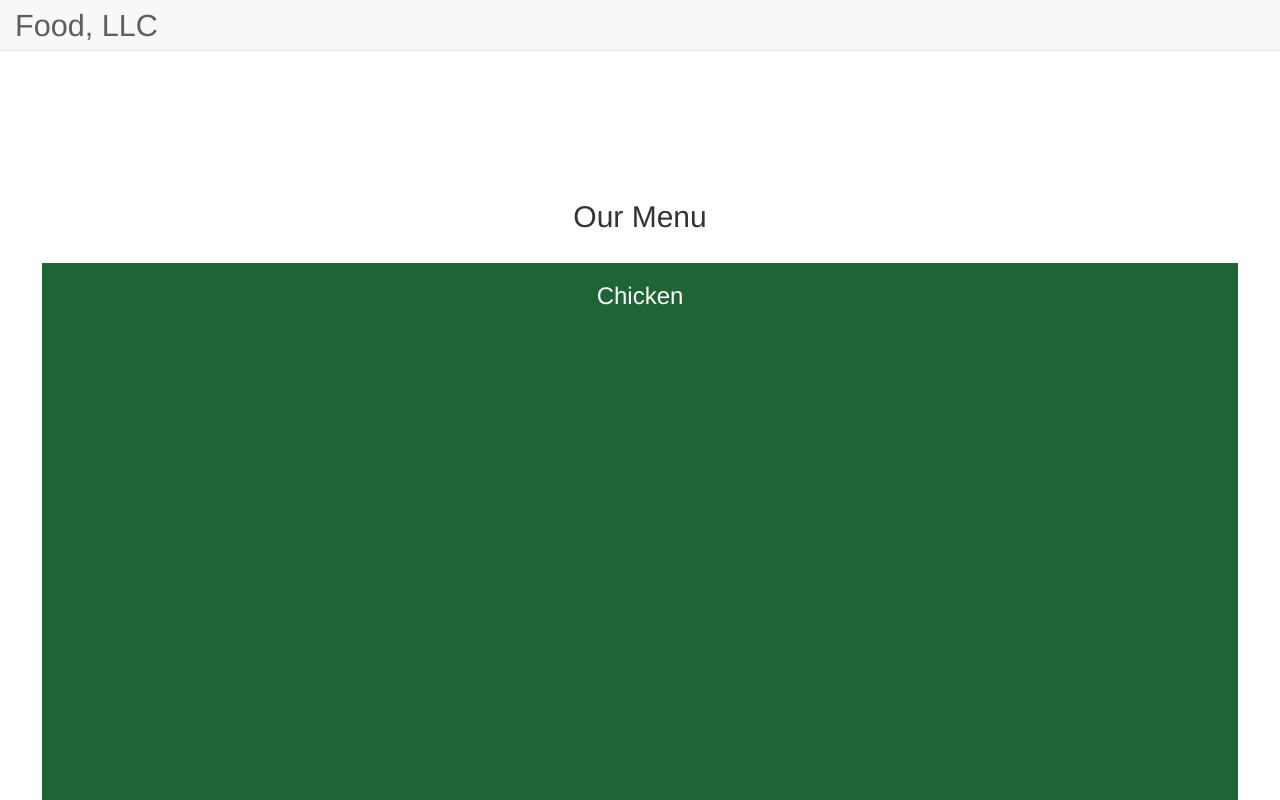
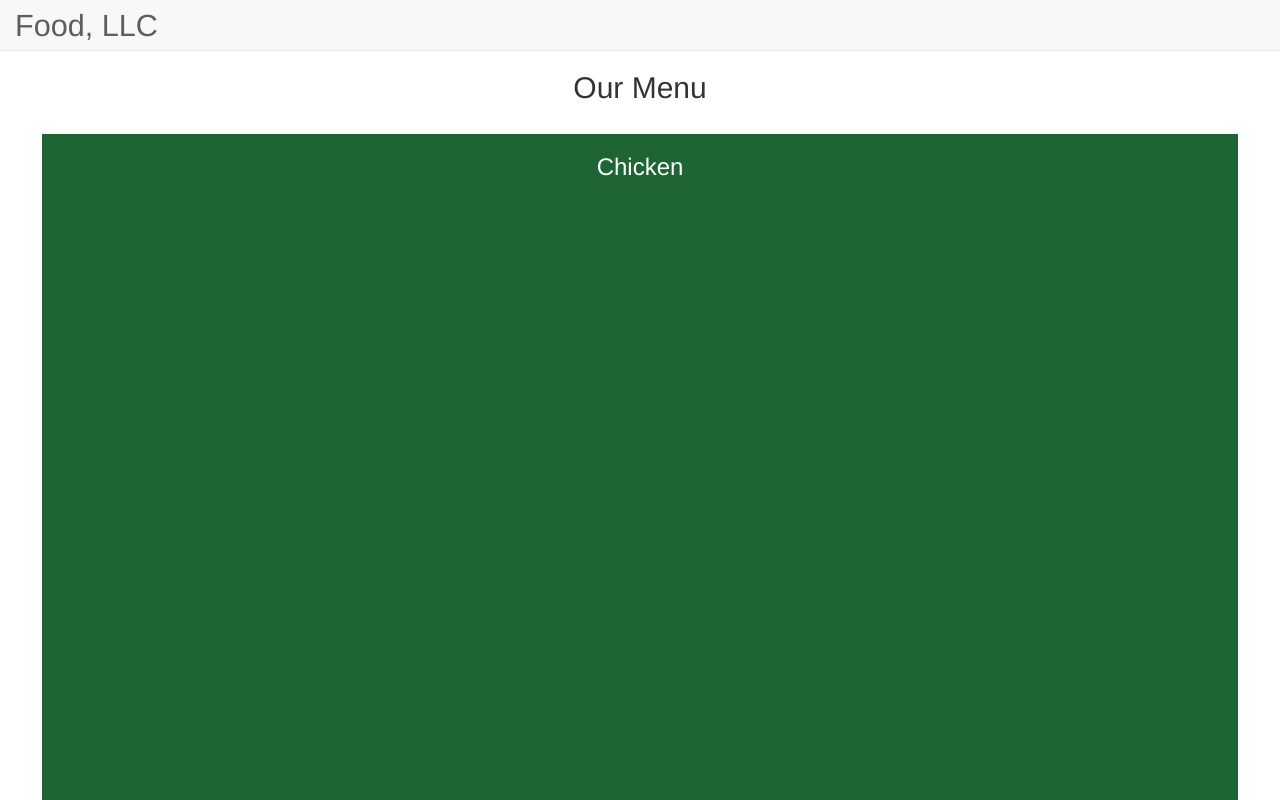
Before and after one commit to Zkaron/coursera-assignments, a plain HTML site: page module3_sol/index.html in a window 1280 px wide. Shown: the top 800 px of the page. Drawn offline with Linux system fonts and the light colour scheme.

Commit message:
solution module 3

```diff
--- a/module3_sol/css/styles.css
+++ b/module3_sol/css/styles.css
@@ -1,8 +1,3 @@
-
-/*needed for the fixed navbar*/
-body {
-	padding-top: 200px;
-}
 
 /*HEADER nav*/
 
--- a/module3_sol/index.html
+++ b/module3_sol/index.html
@@ -10,7 +10,7 @@
 </head>
 <body>
 	<header>
-		<nav id="header-nav" class="navbar navbar-default navbar-fixed-top">
+		<nav id="header-nav" class="navbar navbar-default navbar-static-top">
 			<div class="container-fluid">
 				<div class="navbar-header">
 					<a href="index.html" class="navbar-brand pull-left"><h1>Food, LLC</h1></a>
```
